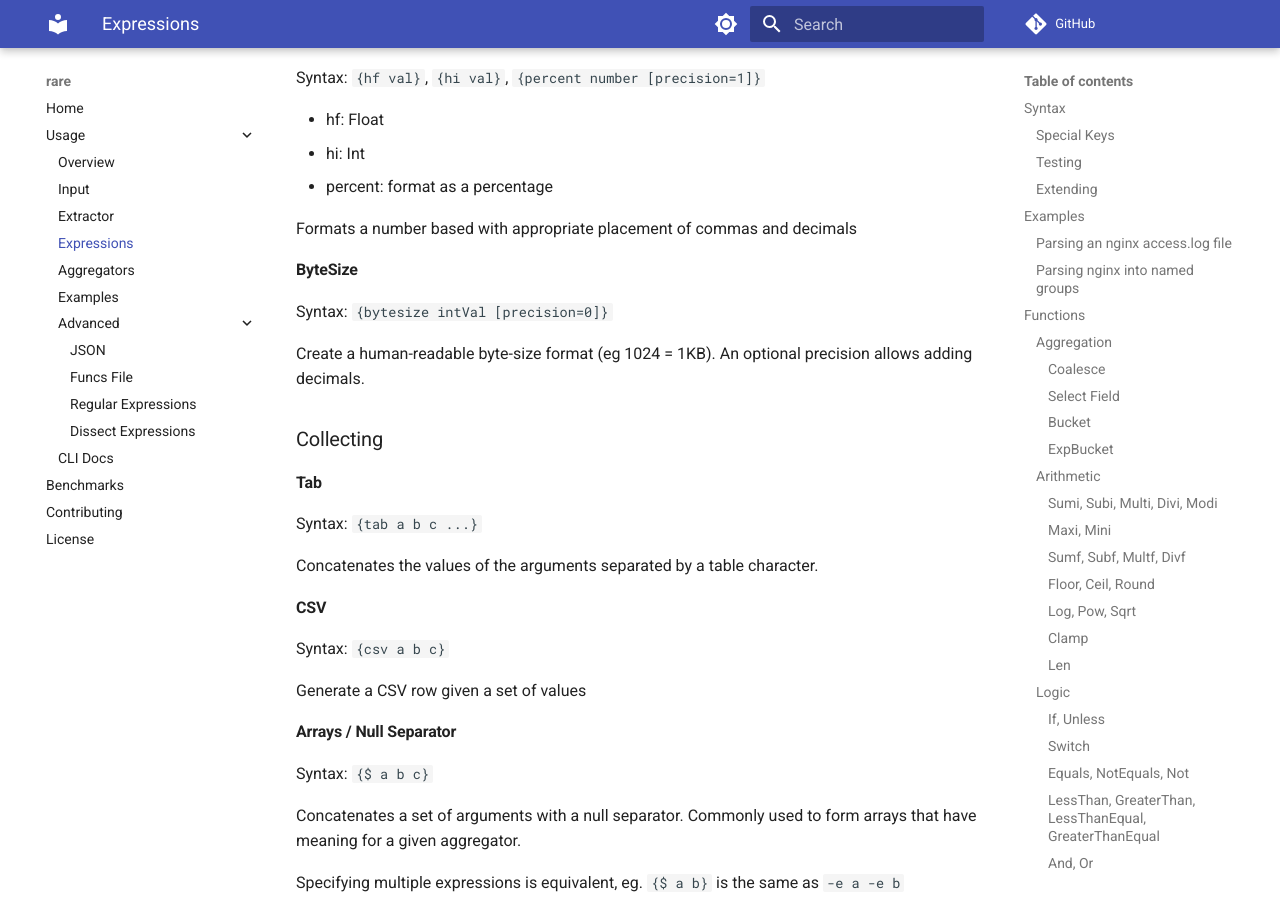
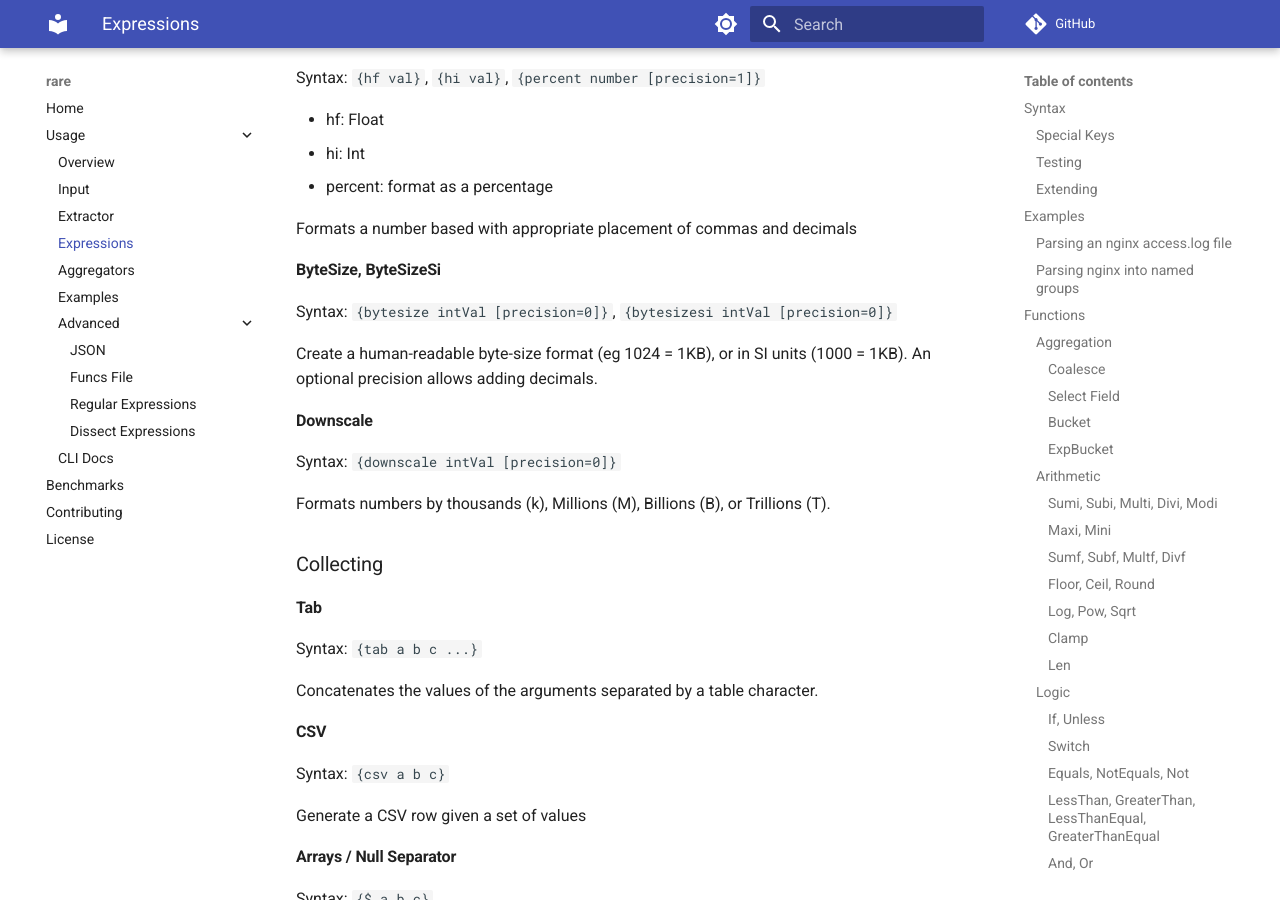
Before and after one commit to zix99/rare, an MkDocs documentation site: the page built from docs/usage/expressions.md, in a window 1280 px wide and 900 px high, scrolled down 5740 px. Built offline with MkDocs 1.6.1 and Material for MkDocs 9.7.7, drawn with Linux system fonts in a browser that asks for light colours; comment, search, counter and statistics services are not loaded.

Commit message:
Document bytesize and downscale

```diff
--- a/docs/usage/expressions.md
+++ b/docs/usage/expressions.md
@@ -254,12 +254,18 @@ Syntax: `{hf val}`, `{hi val}`, `{percent number [precision=1]}`
 
 Formats a number based with appropriate placement of commas and decimals
 
-#### ByteSize
+#### ByteSize, ByteSizeSi
 
-Syntax: `{bytesize intVal [precision=0]}`
+Syntax: `{bytesize intVal [precision=0]}`, `{bytesizesi intVal [precision=0]}`
 
-Create a human-readable byte-size format (eg 1024 = 1KB).  An optional precision
-allows adding decimals.
+Create a human-readable byte-size format (eg 1024 = 1KB), or in SI units (1000 = 1KB).
+An optional precision allows adding decimals.
+
+#### Downscale
+
+Syntax: `{downscale intVal [precision=0]}`
+
+Formats numbers by thousands (k), Millions (M), Billions (B), or Trillions (T).
 
 ### Collecting
 
```
